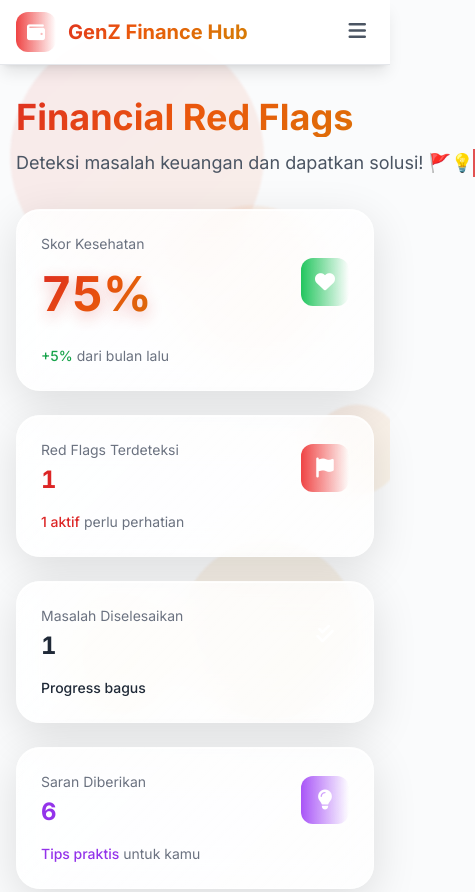
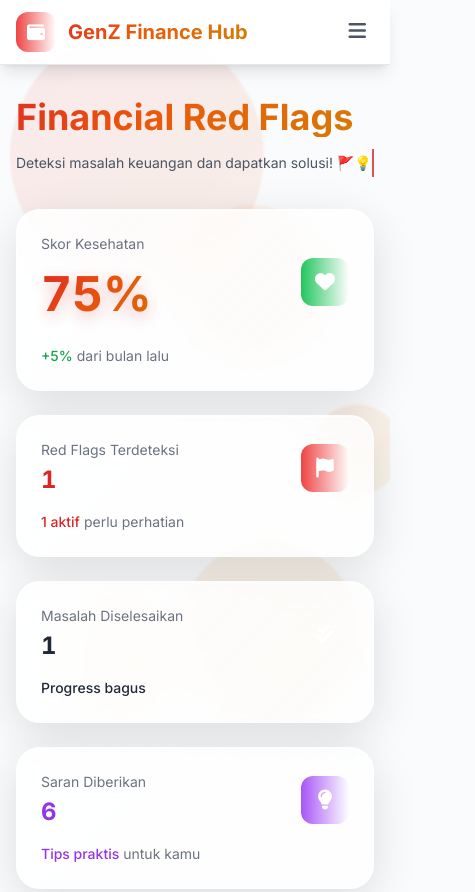
Before and after one commit to vannn93/finance__problem, a website: page pages/financial_redflags.html in a window 390 px wide. Shown: the top 892 px of the page, 475 px wide, since content can reach past the window. Drawn offline with nearby package versions, Linux system fonts and the light colour scheme.

Commit message:
Update financial_redflags.html

```diff
--- a/pages/financial_redflags.html
+++ b/pages/financial_redflags.html
@@ -277,6 +277,13 @@
         .flag-badge:hover {
             transform: scale(1.1) translateY(-3px);
             box-shadow: 0 8px 20px rgba(0, 0, 0, 0.25);
+        }
+
+        @media (max-width: 768px) {
+        .typewriter {
+            white-space: normal !important; /* Ini yang utama */
+            font-size: 14px !important; /* Ini opsional */
+            }
         }
 
         /* Input fields yang lebih menarik */
```
